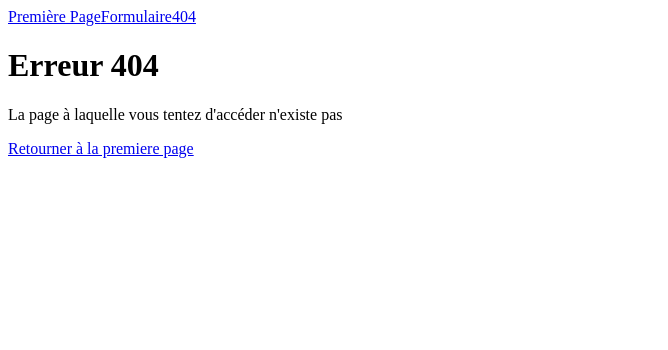
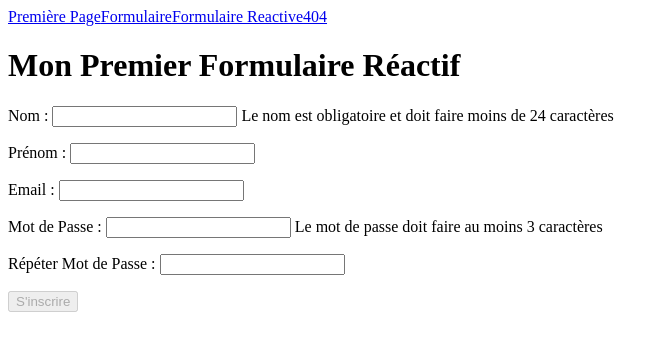
Before and after one commit to jeandemel/simplon-premier-angular, an Angular app: page /formulaire-reactive in a window 1280 px wide. Before the commit this address had no page. Shown: the top 350 px of the page, without its empty margins (0-668 px from the left). Built offline with nearby package versions, Linux system fonts and the light colour scheme.

Commit message:
ReactiveForms et Validation en model driven

```diff
--- a/src/app/app.component.ts
+++ b/src/app/app.component.ts
@@ -14,6 +14,7 @@ import { CompteurService } from './shared/compteur.service';
     template: `
     <a routerLink="/premier">Première Page</a>
     <a routerLink="/formulaire">Formulaire</a>
+    <a routerLink="/formulaire-reactive">Formulaire Reactive</a>
     <a routerLink="/erreur">404</a>
     <router-outlet></router-outlet>`,
     providers: [PremierService, CompteurService]
--- a/src/app/app.route.ts
+++ b/src/app/app.route.ts
@@ -2,6 +2,7 @@ import { Routes } from '@angular/router';
 import { PremierComponent } from './premier.component';
 import { PageNotFoundComponent } from './page-not-found.component';
 import { FormulaireComponent } from './formulaire/formulaire.component';
+import { FormulaireReactiveComponent } from './formulaire-reactive/formulaire-reactive.component';
 
 /*
 On définit ici les différentes routes de notre application
@@ -11,10 +12,13 @@ On peut lancer des redirections sur certains path en utilisant redirectTo avec
 le path de redirection comme argument
 On utilise le path '**' pour assigner un comportement à un path qui ne matcherait
 aucun de ceux que nous avons définis (typiquement pour un 404)
+Bien mettre la wildcard (**) en dernier path, sous peine d'outrepasser les
+routes définies en dessous de celle ci.
 */
 export const routes:Routes = [
     {path: 'premier', component: PremierComponent},
     {path: '', redirectTo: 'premier', pathMatch:'full'},
     {path: 'formulaire', component:FormulaireComponent},
+    {path: 'formulaire-reactive', component: FormulaireReactiveComponent},
     {path: '**', component:PageNotFoundComponent}
 ];
--- /dev/null
+++ b/src/app/formulaire-reactive/formulaire-reactive.component.html
@@ -0,0 +1,38 @@
+<h1>Mon Premier Formulaire Réactif</h1>
+
+<form (submit)="inscription()" [formGroup]="formulaire">
+  <p>
+    <label>Nom : </label>
+    <input type="text" formControlName="nom" />
+    <span [hidden]="formulaire.get('nom').valid">
+      Le nom est obligatoire et doit faire moins de 24 caractères
+    </span>
+  </p>
+  <p>
+    <label>Prénom : </label>
+    <input type="text" formControlName="prenom" />
+  </p>
+  <p>
+    <label>Email : </label>
+    <input type="email" formControlName="email" />
+    <span [hidden]="formulaire.get('email').valid">
+      L'email n'est pas au bon format
+    </span>
+  </p>
+  <p>
+    <label>Mot de Passe : </label>
+    <input type="password" formControlName="mdp" />
+    <span [hidden]="formulaire.get('mdp').valid">
+      Le mot de passe doit faire au moins 3 caractères
+    </span>
+  </p>
+  <p>
+    <label>Répéter Mot de Passe : </label>
+    <input type="password" formControlName="mdp2" />
+    <span [hidden]="!formulaire.getError('notSamePasswords')">
+      Les mots de passe ne correspondent pas
+    </span>
+
+  </p>
+  <button [disabled]="formulaire.invalid" type="submit">S'inscrire</button>
+</form>
--- /dev/null
+++ b/src/app/formulaire-reactive/formulaire-reactive.component.ts
@@ -0,0 +1,87 @@
+import { Component, OnInit } from '@angular/core';
+import { FormControl, FormGroup, FormBuilder, Validator, Validators, AbstractControl } from '@angular/forms';
+import { equal } from '../shared/validation-equal';
+
+/**
+ * Les ReactiveForms définiront la logique des formulaires et leur validation
+ * à l'intérieur de la classe Component plutôt que dans le template de celui ci
+ * d'où l'appélation de model driven forms à l'inverse des template driven.
+ *
+ */
+@Component({
+  selector: 'app-formulaire-reactive',
+  templateUrl: './formulaire-reactive.component.html',
+  styleUrls: ['./formulaire-reactive.component.css']
+})
+export class FormulaireReactiveComponent implements OnInit {
+  //Les FormControl seront les objets assignés aux inputs / select / radio...
+  // nom:FormControl;
+  //Les FormGroup permettront de regrouper plusieurs FormControl pour ne pas
+  //avoir à les gérer individuellement
+  formulaire:FormGroup;
+
+  /*
+  Le FormBuilder est un service natif de ReactiveFormsModule qui nous fournira
+  des méthodes factory permettant de créer un peu plus rapidement des
+  FormControl/Group/Array
+  */
+  constructor(private fb:FormBuilder) {
+    // this.nom = new FormControl();
+    // this.formulaire = new FormGroup({
+    //   nom: new FormControl()
+    // });
+  }
+
+  ngOnInit() {
+    /*
+    On utilise le formBuilder pour créer notre form group et ses form controls,
+    on peut assigner directement un Validator à un form control en le fournissant
+    en deuxième argument d'un array comme valeur du form control.
+    */
+    this.formulaire = this.fb.group({
+      nom: [
+        '',
+        [Validators.required, Validators.maxLength(24)]
+      ],
+      prenom: '',
+      email: [
+        '',
+        Validators.email
+      ],
+      mdp: [
+        '',
+        [Validators.required,Validators.minLength(3)]
+      ],
+      mdp2: ['',
+        Validators.required
+      ]
+    },
+    {
+      validator: this.confirmationMdp
+    });
+
+  }
+  /**
+   * Les fonctions de validation ont le profil suivant :
+   * Elle ont en argument un AbstractControl (FormGroup, FormControl, FormArray)
+   * et renvoie un objet ayant des clefs de types strings (qui seront les clefs
+   * des erreurs de validations accessible sur l'AbstractControl auquel on assigne
+   * cette validation). La fonction renvoie null si la validation passe.
+   */
+  private confirmationMdp(group:FormGroup):{[key:string]:any} {
+    if(group.get('mdp').value === group.get('mdp2').value) {
+      return null;
+    }
+    return {notSamePasswords:true};
+  }
+
+  inscription() {
+    // console.log(this.nom.value);
+    // for(let clef in this.formulaire.controls) {
+    //   console.log(clef);
+    // }
+    console.log(this.formulaire.value);
+
+  }
+
+}
```
Also changed, not shown: src/app/app.module.ts (+5 -2 lines), src/app/formulaire-reactive/formulaire-reactive.component.css (added), 1 other file (tests, documents, lock files or other folders).
